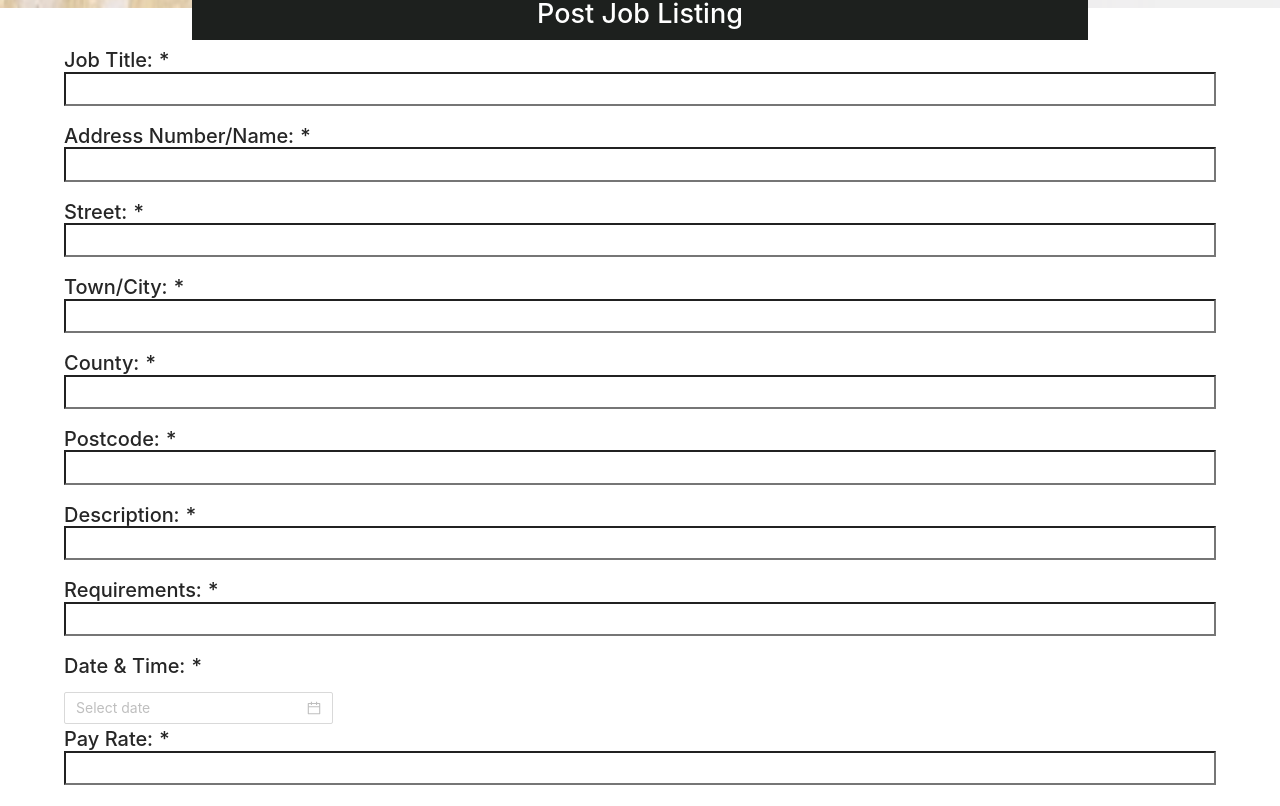
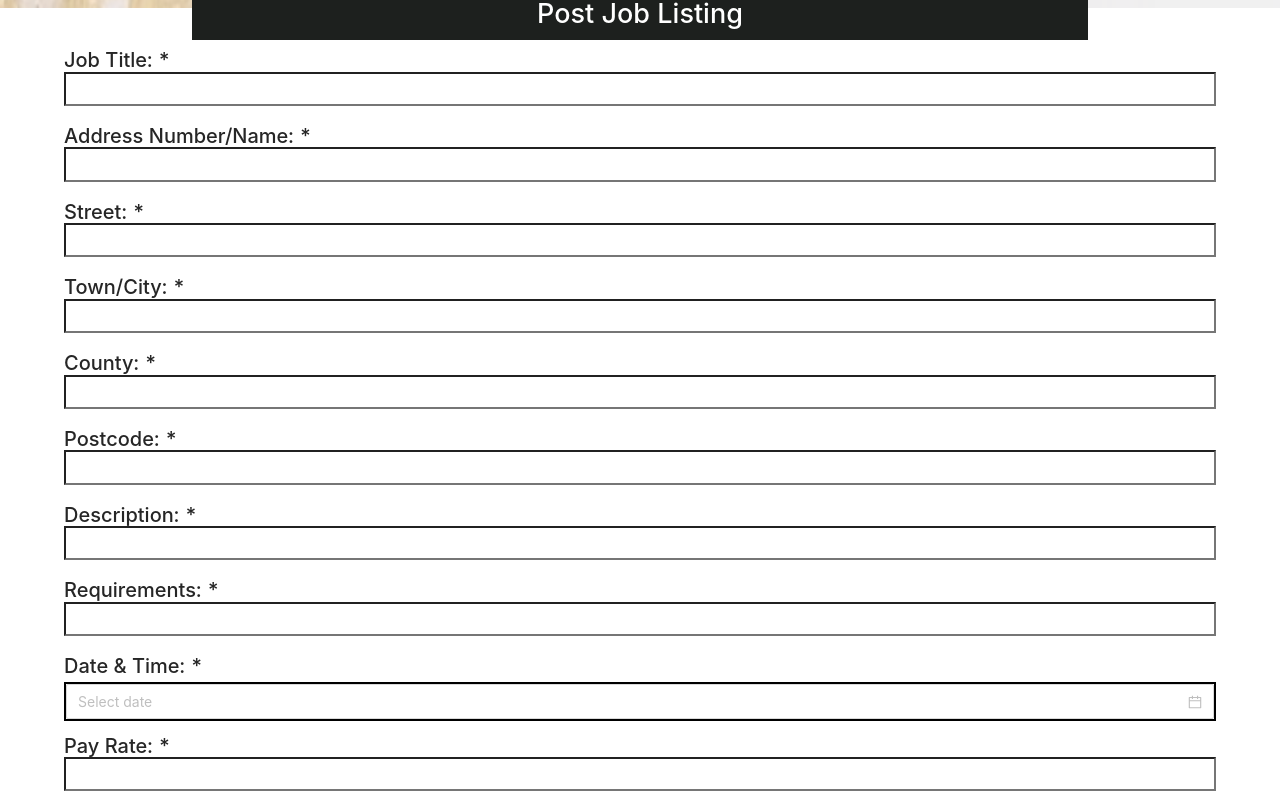
Before and after one commit to SchoolOfCode/final-project-front-end-if-it-ain-t-broke-don-t-six-it, a Next.js app: page /post-job in a window 1280 px wide. Shown: the part 884-1690 px from the top of the page. Built offline with nearby package versions, Linux system fonts and the light colour scheme; no server answers.

Commit message:
styling done for date and time selector

```diff
--- a/components/dnt-input/dnt-input-styled.ts
+++ b/components/dnt-input/dnt-input-styled.ts
@@ -2,6 +2,14 @@ import styled from "styled-components";
 import "antd/dist/antd.css";
 import { DatePicker, Space } from "antd";
 
-export const DnTInput = styled(DatePicker)``;
+export const DnTInput = styled(DatePicker)`
+  width: 100%;
+  height: 34.28px;
+`;
 
-export const SpaceComponent = styled(Space)``;
+export const SpaceComponent = styled(Space)`
+  position: relative;
+  top: -10px;
+  border: 2px solid black;
+  width: 100%;
+`;
```
